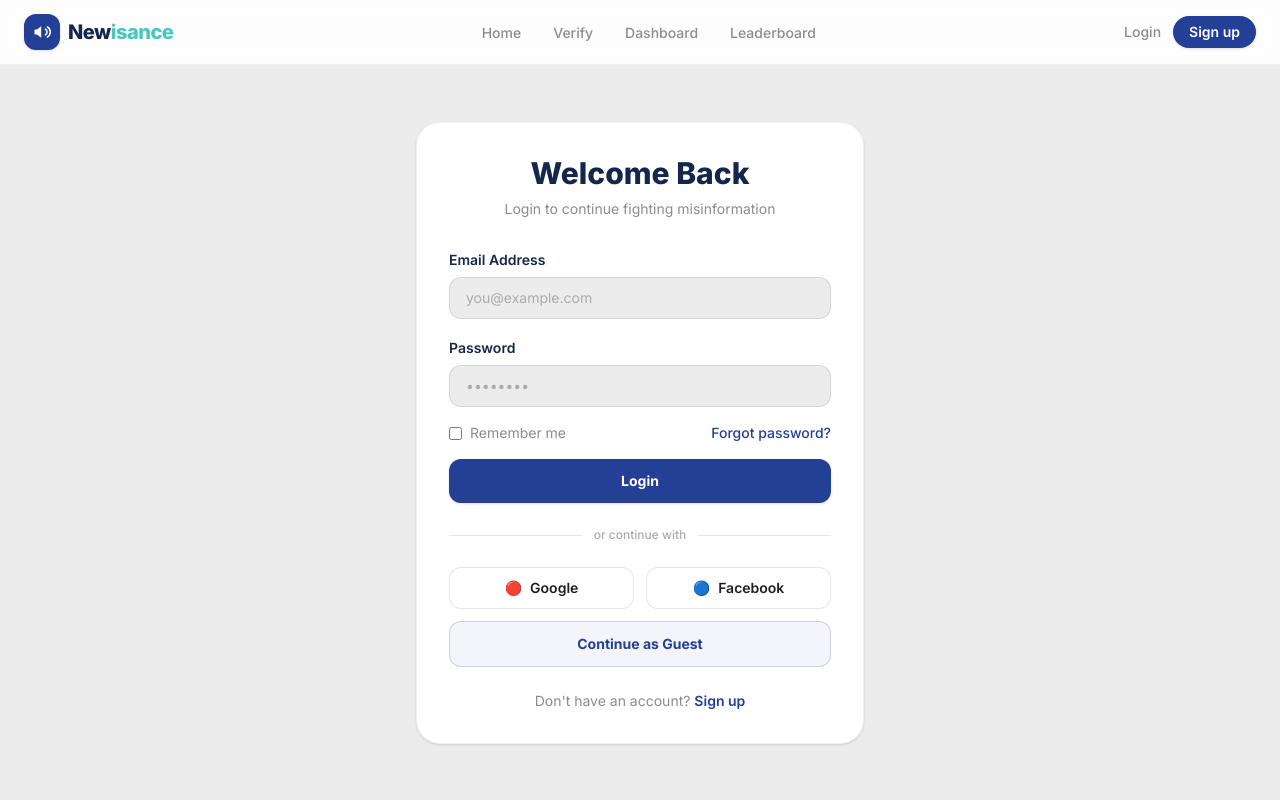
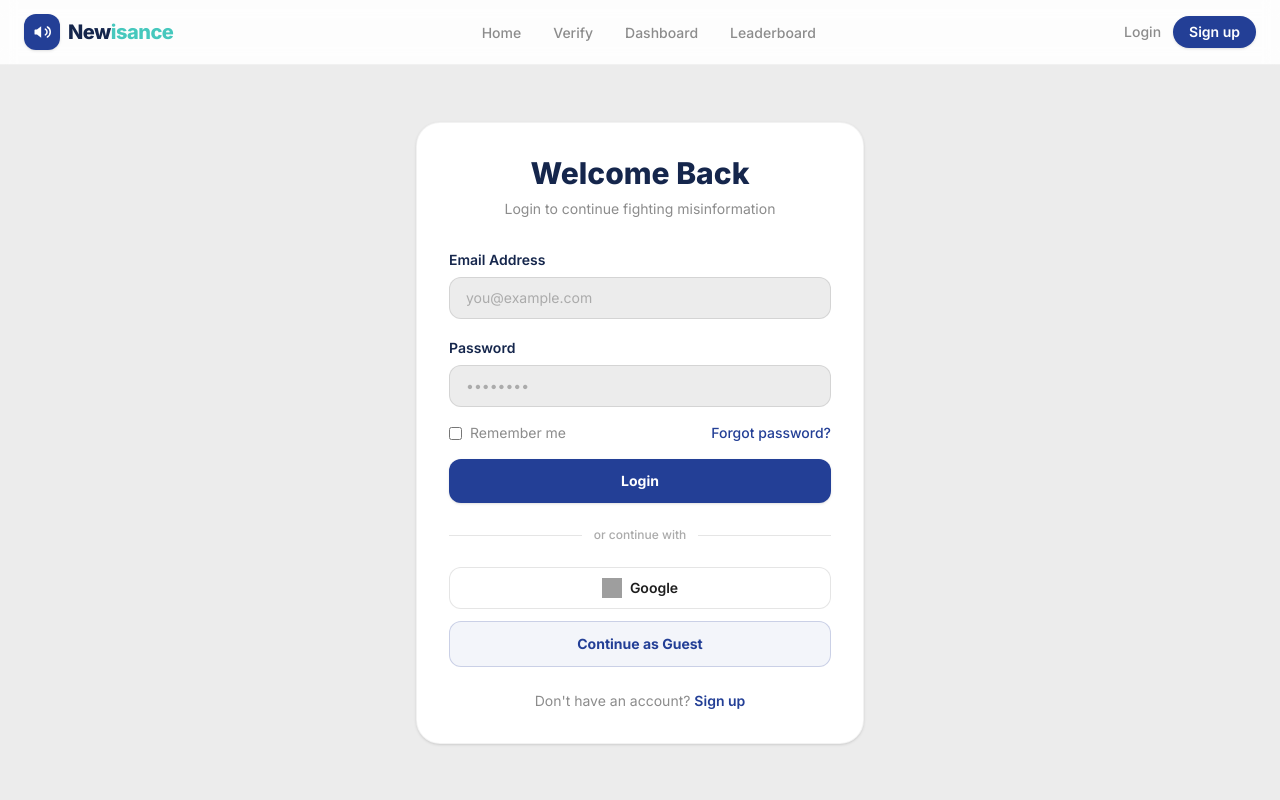
Before and after one commit to PhoebeY05/Newisance, a React (Vite) app in the folder frontend/: page /login in a window 1280 px wide. Shown: the top 800 px of the page. Built offline with nearby package versions, Linux system fonts and the light colour scheme; no server answers; grey boxes are pictures that could not be loaded.

Commit message:
Improve login UI

```diff
--- a/frontend/src/components/AuthForm.tsx
+++ b/frontend/src/components/AuthForm.tsx
@@ -145,10 +145,7 @@ export default function AuthForm({ mode }: AuthFormProps) {
           <span className="h-px flex-1 bg-black/10" />
         </div>
 
-        <div className="grid grid-cols-2 gap-3">
-          <SocialButton label="Google" emoji="🔴" onClick={handleGoogleLogin} />
-          <SocialButton label="Facebook" emoji="🔵" />
-        </div>
+        <SocialButton label="Google" icon="https://fonts.gstatic.com/s/i/productlogos/googleg/v6/24px.svg" onClick={handleGoogleLogin} />
 
         {!isSignup ? (
           <button
@@ -210,15 +207,18 @@ function Field({
   )
 }
 
-function SocialButton({ label, emoji, onClick }: { label: string; emoji: string; onClick?: () => void }) {
+function SocialButton({ label, icon, onClick }: { label: string; icon: string; onClick?: () => void }) {
   return (
     <button
       type="button"
       onClick={onClick}
-      className="flex items-center justify-center gap-2 rounded-xl border border-black/10 bg-surface py-2.5 text-sm font-semibold text-ink transition hover:bg-bg"
-    >
-      <span aria-hidden>{emoji}</span>
-      {label}
+      className="w-full flex items-center justify-center gap-2 rounded-xl border border-black/10 bg-surface py-2.5 text-sm font-semibold text-ink transition hover:bg-bg"    >
+<img
+        src={icon}
+        alt=""
+        className="h-5 w-5 shrink-0 block"
+      />
+      <span className="leading-none">{label}</span>
     </button>
   )
 }
```
